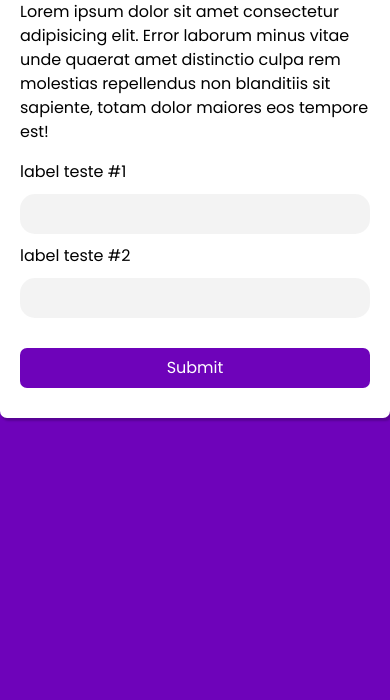
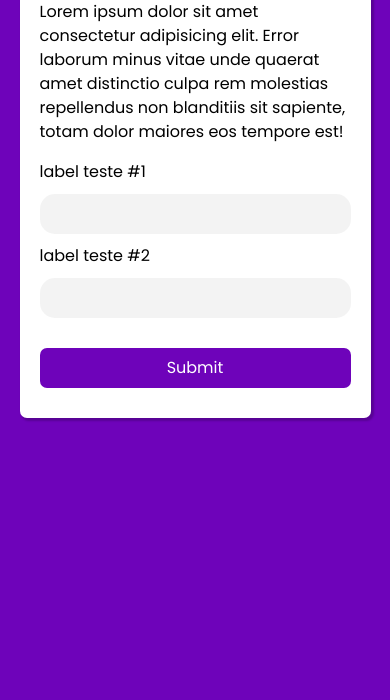
Before and after one commit to wnicolass/js-ts-course, a plain HTML site: page ajax/index.html in a window 390 px wide. Shown: the part 144-844 px from the top of the page. Drawn offline with Linux system fonts and the light colour scheme.

Commit message:
make container responsive :iphone:

```diff
--- a/ajax/assets/styles/style.css
+++ b/ajax/assets/styles/style.css
@@ -23,7 +23,7 @@ body {
 }
 
 .container {
-  max-width: 64rem;
+  width: min(64rem, 90%);
 
   margin: 5rem auto;
   padding: 2rem;
```
